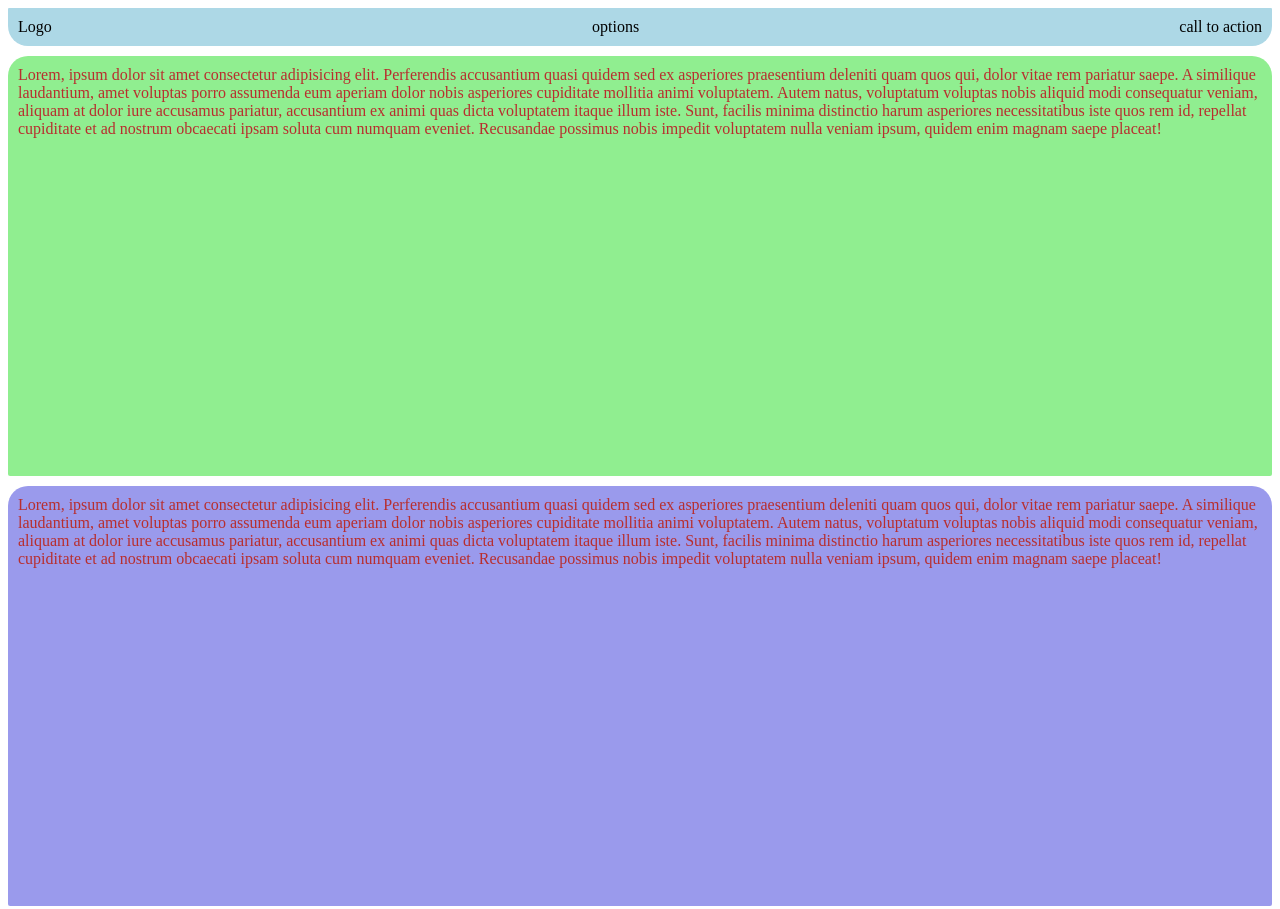
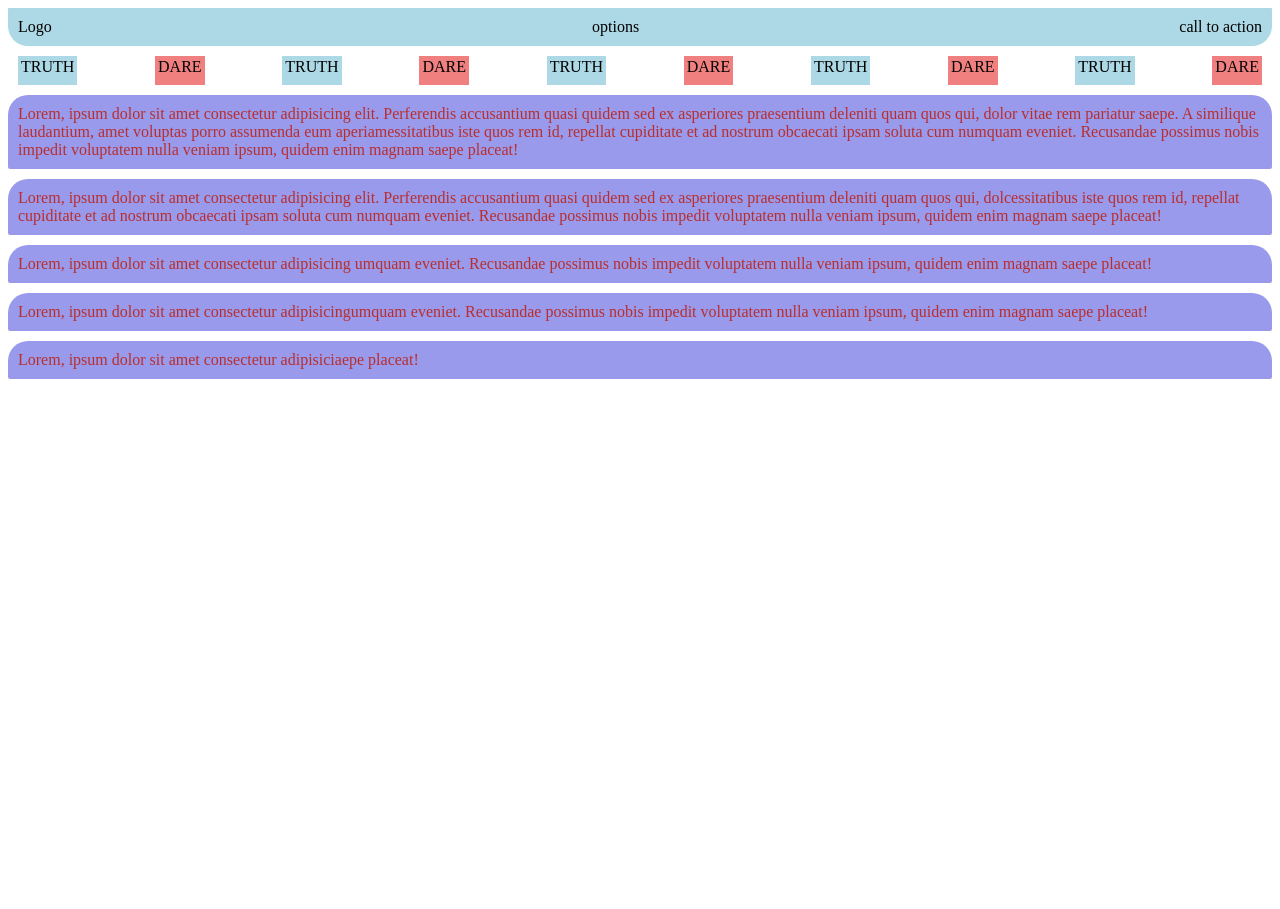
Before and after one commit to Iman82399/day1, a plain HTML site: page index.html in a window 1280 px wide. Shown: the top 909 px of the page. After the commit the page ends 800 px from the top, so only its background shows below. Drawn offline with Linux system fonts and the light colour scheme.

Commit message:
alternate background color change

```diff
--- a/index.html
+++ b/index.html
@@ -12,12 +12,23 @@
         <div id="middle">options</div>
         <div id="last">call to action</div>
     </nav>
-    <article class="article">Lorem, ipsum dolor sit amet consectetur adipisicing elit. Perferendis accusantium quasi quidem sed ex asperiores praesentium deleniti quam quos qui, dolor vitae rem pariatur saepe. A similique laudantium, amet voluptas porro assumenda eum aperiam dolor nobis asperiores cupiditate mollitia animi voluptatem. Autem natus, voluptatum voluptas nobis aliquid modi consequatur veniam, aliquam at dolor iure accusamus pariatur, accusantium ex animi quas dicta voluptatem itaque illum iste. Sunt, facilis minima distinctio harum asperiores necessitatibus iste quos rem id, repellat cupiditate et ad nostrum obcaecati ipsam soluta cum numquam eveniet. Recusandae possimus nobis impedit voluptatem nulla veniam ipsum, quidem enim magnam saepe placeat!</article>
-    <article class="article">Lorem, ipsum dolor sit amet consectetur adipisicing elit. Perferendis accusantium quasi quidem sed ex asperiores praesentium deleniti quam quos qui, dolor vitae rem pariatur saepe. A similique laudantium, amet voluptas porro assumenda eum aperiam dolor nobis asperiores cupiditate mollitia animi voluptatem. Autem natus, voluptatum voluptas nobis aliquid modi consequatur veniam, aliquam at dolor iure accusamus pariatur, accusantium ex animi quas dicta voluptatem itaque illum iste. Sunt, facilis minima distinctio harum asperiores necessitatibus iste quos rem id, repellat cupiditate et ad nostrum obcaecati ipsam soluta cum numquam eveniet. Recusandae possimus nobis impedit voluptatem nulla veniam ipsum, quidem enim magnam saepe placeat!</article>
-    <article class="article">Lorem, ipsum dolor sit amet consectetur adipisicing elit. Perferendis accusantium quasi quidem sed ex asperiores praesentium deleniti quam quos qui, dolor vitae rem pariatur saepe. A similique laudantium, amet voluptas porro assumenda eum aperiam dolor nobis asperiores cupiditate mollitia animi voluptatem. Autem natus, voluptatum voluptas nobis aliquid modi consequatur veniam, aliquam at dolor iure accusamus pariatur, accusantium ex animi quas dicta voluptatem itaque illum iste. Sunt, facilis minima distinctio harum asperiores necessitatibus iste quos rem id, repellat cupiditate et ad nostrum obcaecati ipsam soluta cum numquam eveniet. Recusandae possimus nobis impedit voluptatem nulla veniam ipsum, quidem enim magnam saepe placeat!</article>
-    <article class="article">Lorem, ipsum dolor sit amet consectetur adipisicing elit. Perferendis accusantium quasi quidem sed ex asperiores praesentium deleniti quam quos qui, dolor vitae rem pariatur saepe. A similique laudantium, amet voluptas porro assumenda eum aperiam dolor nobis asperiores cupiditate mollitia animi voluptatem. Autem natus, voluptatum voluptas nobis aliquid modi consequatur veniam, aliquam at dolor iure accusamus pariatur, accusantium ex animi quas dicta voluptatem itaque illum iste. Sunt, facilis minima distinctio harum asperiores necessitatibus iste quos rem id, repellat cupiditate et ad nostrum obcaecati ipsam soluta cum numquam eveniet. Recusandae possimus nobis impedit voluptatem nulla veniam ipsum, quidem enim magnam saepe placeat!</article>
-    <article class="article">Lorem, ipsum dolor sit amet consectetur adipisicing elit. Perferendis accusantium quasi quidem sed ex asperiores praesentium deleniti quam quos qui, dolor vitae rem pariatur saepe. A similique laudantium, amet voluptas porro assumenda eum aperiam dolor nobis asperiores cupiditate mollitia animi voluptatem. Autem natus, voluptatum voluptas nobis aliquid modi consequatur veniam, aliquam at dolor iure accusamus pariatur, accusantium ex animi quas dicta voluptatem itaque illum iste. Sunt, facilis minima distinctio harum asperiores necessitatibus iste quos rem id, repellat cupiditate et ad nostrum obcaecati ipsam soluta cum numquam eveniet. Recusandae possimus nobis impedit voluptatem nulla veniam ipsum, quidem enim magnam saepe placeat!</article>
-    <article class="article">Lorem, ipsum dolor sit amet consectetur adipisicing elit. Perferendis accusantium quasi quidem sed ex asperiores praesentium deleniti quam quos qui, dolor vitae rem pariatur saepe. A similique laudantium, amet voluptas porro assumenda eum aperiam dolor nobis asperiores cupiditate mollitia animi voluptatem. Autem natus, voluptatum voluptas nobis aliquid modi consequatur veniam, aliquam at dolor iure accusamus pariatur, accusantium ex animi quas dicta voluptatem itaque illum iste. Sunt, facilis minima distinctio harum asperiores necessitatibus iste quos rem id, repellat cupiditate et ad nostrum obcaecati ipsam soluta cum numquam eveniet. Recusandae possimus nobis impedit voluptatem nulla veniam ipsum, quidem enim magnam saepe placeat!</article>
+    <main>
+        <div class="box"></div>
+        <div class="box"></div>
+        <div class="box"></div>
+        <div class="box"></div>
+        <div class="box"></div>
+        <div class="box"></div>
+        <div class="box"></div>
+        <div class="box"></div>
+        <div class="box"></div>
+        <div class="box"></div>
+    </main>
+    <article class="article">Lorem, ipsum dolor sit amet consectetur adipisicing elit. Perferendis accusantium quasi quidem sed ex asperiores praesentium deleniti quam quos qui, dolor vitae rem pariatur saepe. A similique laudantium, amet voluptas porro assumenda eum aperiamessitatibus iste quos rem id, repellat cupiditate et ad nostrum obcaecati ipsam soluta cum numquam eveniet. Recusandae possimus nobis impedit voluptatem nulla veniam ipsum, quidem enim magnam saepe placeat!</article>
+    <article class="article">Lorem, ipsum dolor sit amet consectetur adipisicing elit. Perferendis accusantium quasi quidem sed ex asperiores praesentium deleniti quam quos qui, dolcessitatibus iste quos rem id, repellat cupiditate et ad nostrum obcaecati ipsam soluta cum numquam eveniet. Recusandae possimus nobis impedit voluptatem nulla veniam ipsum, quidem enim magnam saepe placeat!</article>
+    <article class="article">Lorem, ipsum dolor sit amet consectetur adipisicing umquam eveniet. Recusandae possimus nobis impedit voluptatem nulla veniam ipsum, quidem enim magnam saepe placeat!</article>
+    <article class="article">Lorem, ipsum dolor sit amet consectetur adipisicingumquam eveniet. Recusandae possimus nobis impedit voluptatem nulla veniam ipsum, quidem enim magnam saepe placeat!</article>
+    <article class="article">Lorem, ipsum dolor sit amet consectetur adipisiciaepe placeat!</article>
 </body>
 <script src="index.js"></script>
 </html>
--- a/index.js
+++ b/index.js
@@ -1,7 +1,35 @@
-const dom = document.getElementsByTagName('article')
-console.log(dom)
-for (let i=0; i<dom.length; i++){
-    if (i%2 ==0){
-        dom[i].style.backgroundColor = 'lightgreen'
+function articleBackgrounColor(){
+    const dom = document.getElementsByTagName('article')
+    for (let i=0; i<dom.length; i++){
+        if (i%2 ==0){
+            dom[i].style.backgroundColor = 'lightgreen'
+        }
     }
 }
+
+// setInterval(()=>{
+//     const dom = document.getElementsByTagName('article')
+//     dom[1].classList.toggle('colorChange')
+// }, 1000);
+
+
+function boxManipulation(){
+    const boxes = document.getElementsByClassName('box')
+    console.log(boxes)
+
+    for (let i=0; i<boxes.length; i++){
+        if(i%2==0){
+            boxes[i].innerHTML = 'TRUTH'
+            // boxes[i].style.backgroundColor = 'lightcoral'
+            boxes[i].classList.toggle('lightblue')
+        }
+        else{
+            boxes[i].innerHTML = 'DARE'
+            // boxes[i].style.backgroundColor = 'lightgreen'
+            boxes[i].classList.toggle('lightred')
+
+        }
+    }
+}
+
+setInterval(boxManipulation, 1000);
--- a/style.css
+++ b/style.css
@@ -7,10 +7,35 @@
 }
 
 .article{
-    height: 50vh;
+    height: fit-content;
     background-color: rgba(25, 25, 211, 0.438);
     color: rgb(184, 46, 46);
     padding: 10px;
     margin-top: 10px;
     border-radius: 20px 20px 2px 2px;
 }
+
+main{
+    display: flex;
+    justify-content: space-between;
+    flex-wrap: wrap;
+    margin: 10px;
+}
+
+.box{
+    height: 25px;
+    width: fit-content;
+    padding: 2px 3px;
+}
+
+.colorChange{
+    background-color: black;
+}
+
+.lightblue{
+    background-color: lightblue;
+}
+
+.lightred{
+    background-color: lightcoral;
+}
```
